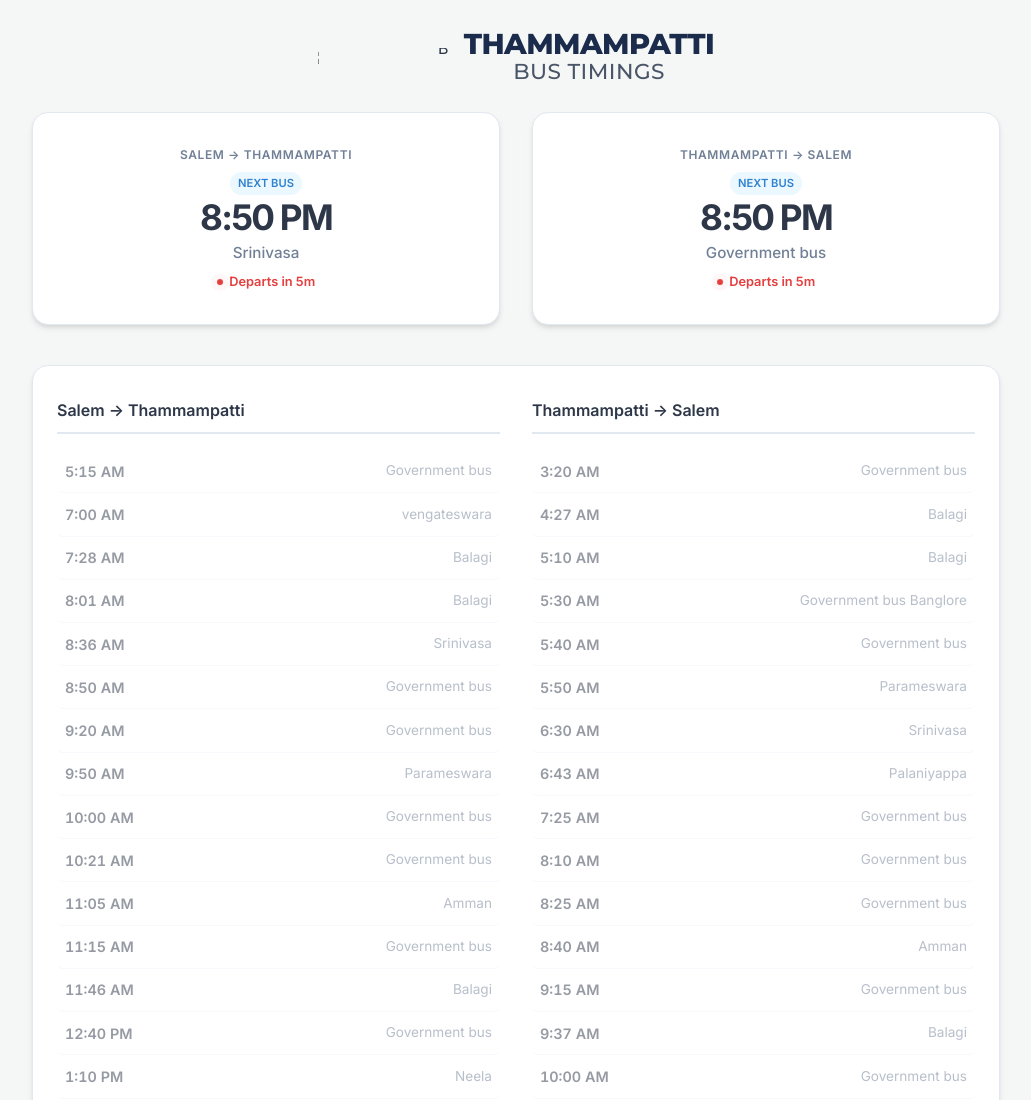
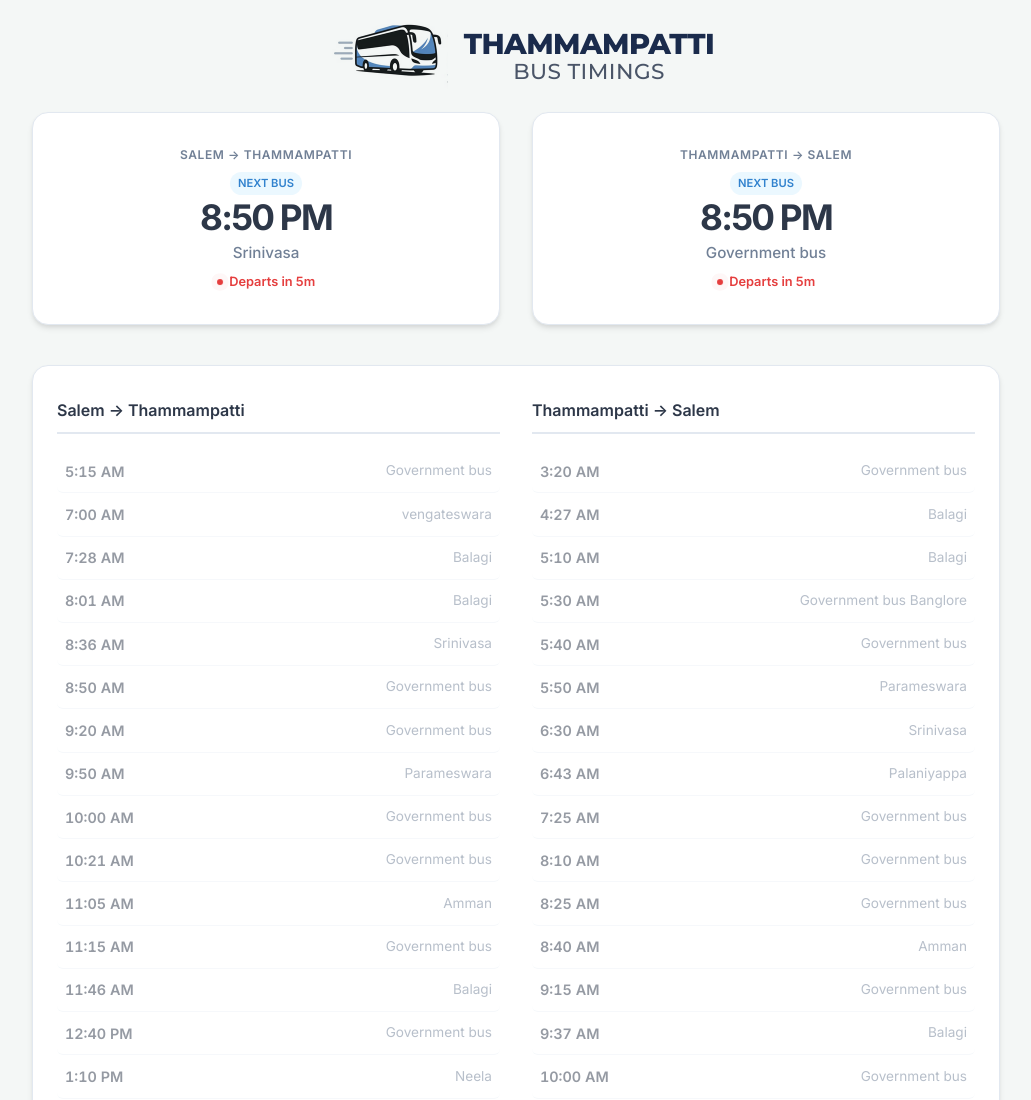
Before and after one commit to ShyamPrasadh/Bus, a plain HTML site: page index.html in a window 1280 px wide. Shown: the top 1100 px of the page, without its empty margins (124-1155 px from the left). Drawn offline with Linux system fonts and the light colour scheme.

Commit message:
Fix logo image path and add logo image file

```diff
--- a/index.html
+++ b/index.html
@@ -18,8 +18,7 @@
     <header>
         <div class="logo-wrapper">
             <div class="logo-icon-container">
-                <img src="/Users/shyam/.gemini/antigravity/brain/47c531c8-1a7b-4641-b9d1-b83219b2ca0b/bus_timing_logo_1772567040193.png"
-                    alt="Bus Icon" class="logo-icon">
+                <img src="./logo.png" alt="Bus Icon" class="logo-icon">
             </div>
             <div class="logo-text">
                 <div class="logo-title">THAMMAMPATTI</div>
```
Also changed, not shown: logo.png (added).
